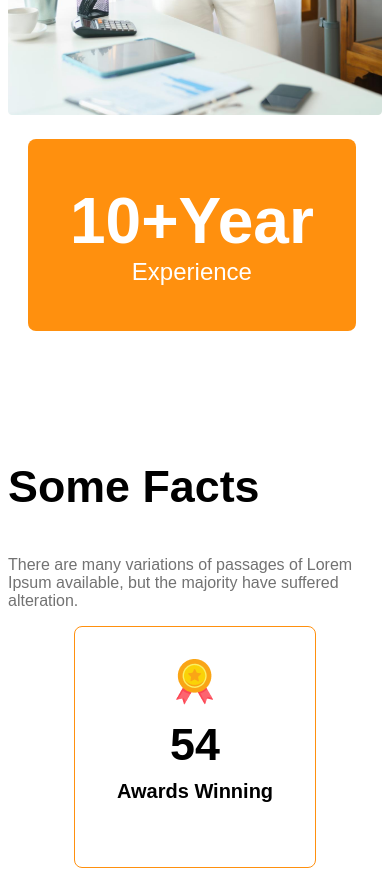
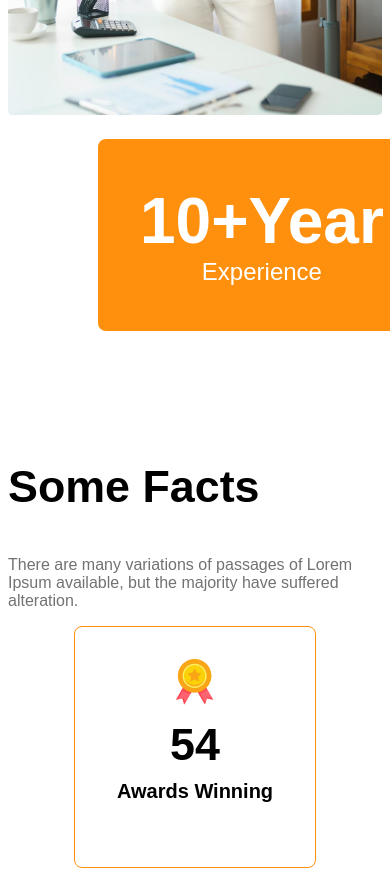
Before and after one commit to abdulrehmanaarmaan/g3-architect-website-2, a plain HTML site: page index.html in a window 390 px wide. Shown: the part 4500-5389 px from the top of the page. Drawn offline with Linux system fonts and the light colour scheme.

Commit message:
tenth commit

```diff
--- a/index.css
+++ b/index.css
@@ -231,7 +231,7 @@ main > section {
 
 
     #experience-badge {
-        margin-left: 20px;
+        margin-left: 90px;
         margin-top: 20px;
 
     }
```
